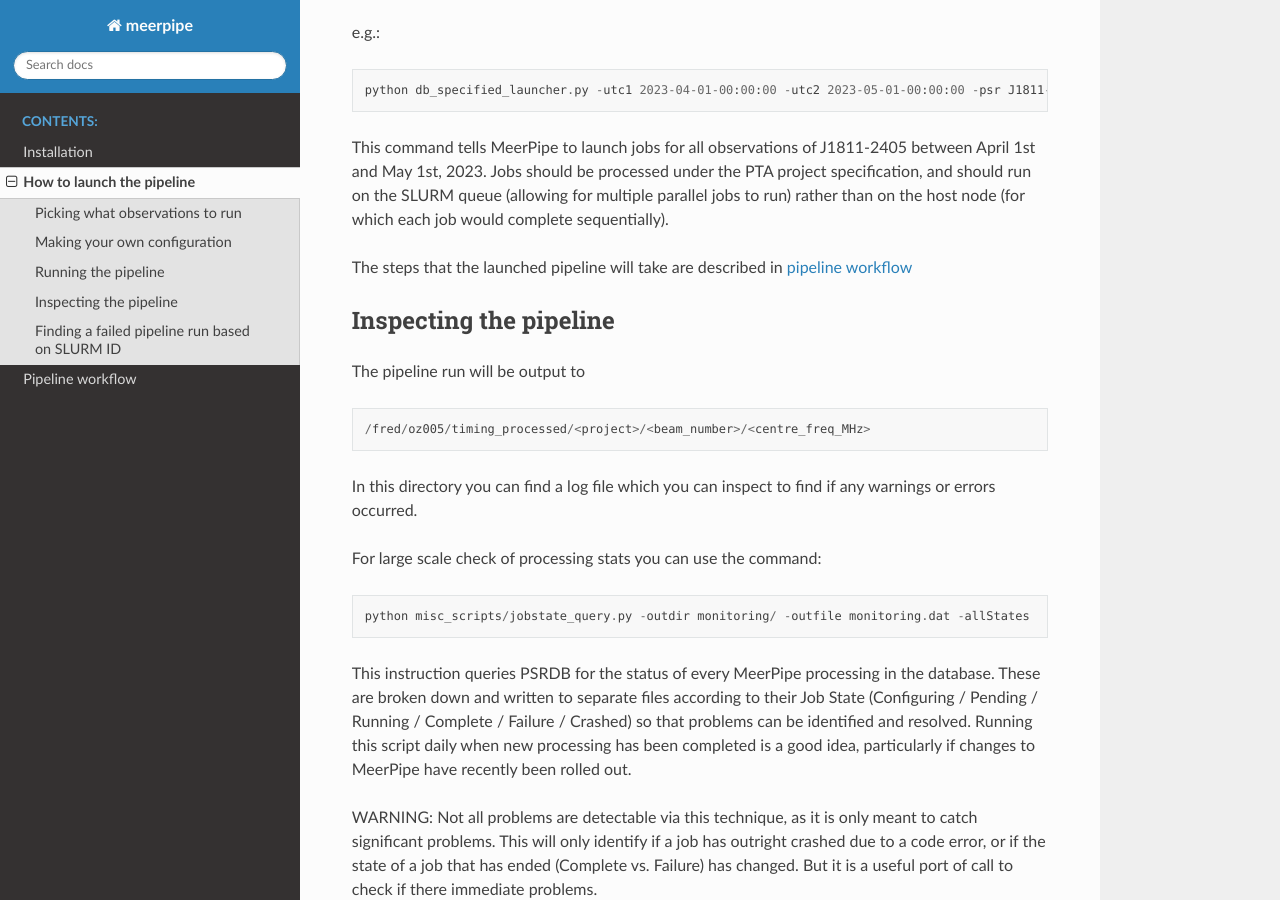
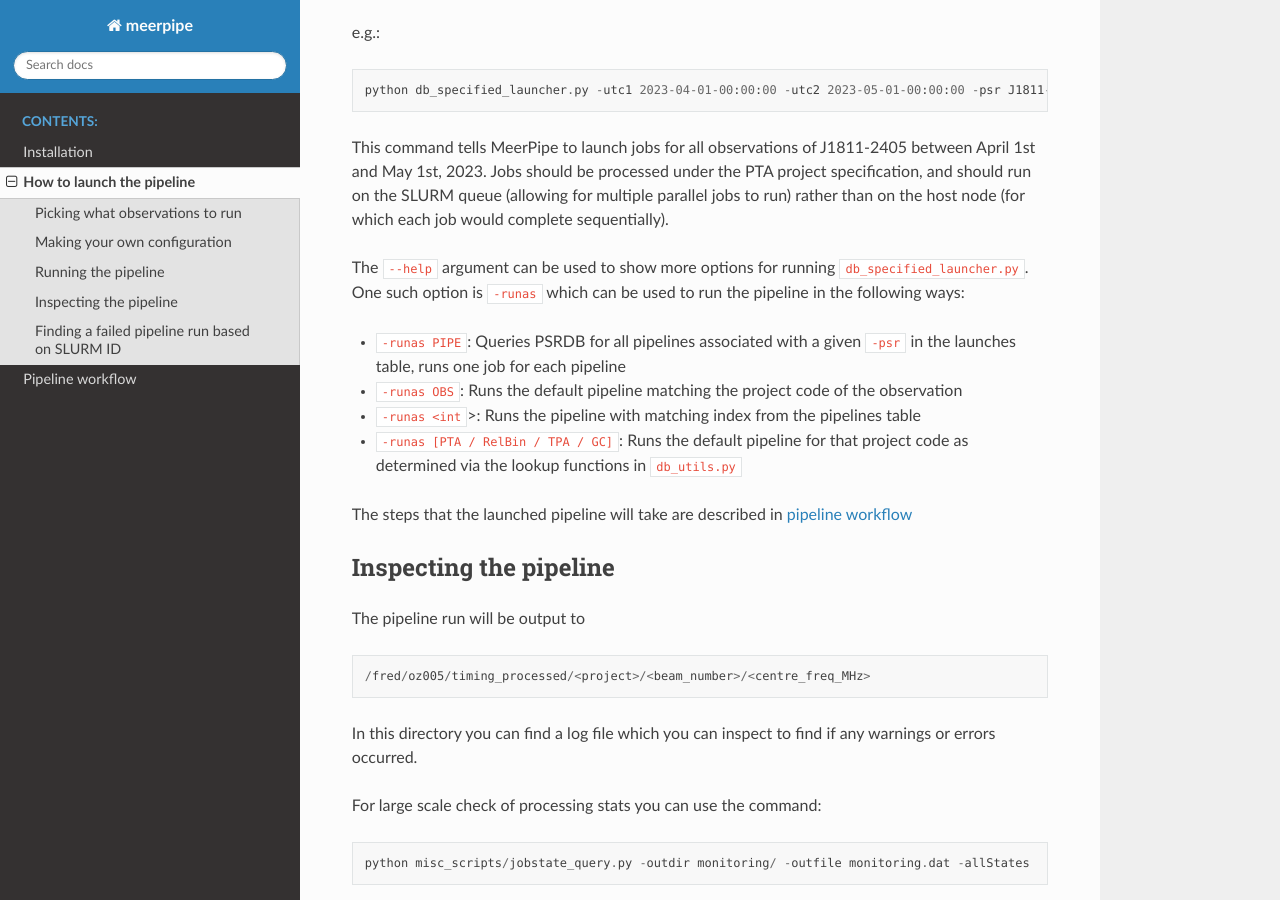
Before and after one commit to OZGrav/meerpipe, a Sphinx documentation site: the page built from docs/running_pipeline.md, in a window 1280 px wide and 900 px high, scrolled down 1185 px. Built offline with Sphinx 7.4.7 and the Read the Docs theme 2.0.0, drawn with Linux system fonts in a browser that asks for light colours.

Commit message:
Included some suggestions from Andrew Cameron

```diff
--- a/docs/running_pipeline.md
+++ b/docs/running_pipeline.md
@@ -56,6 +56,13 @@ python db_specified_launcher.py -utc1 2023-04-01-00:00:00 -utc2 2023-05-01-00:00
 This command tells MeerPipe to launch jobs for all observations of J1811-2405 between April 1st and May 1st, 2023.
 Jobs should be processed under the PTA project specification, and should run on the SLURM queue (allowing for multiple parallel jobs to run) rather than on the host node (for which each job would complete sequentially).
 
+The `--help` argument can be used to show more options for running `db_specified_launcher.py`.
+One such option is `-runas` which can be used to run the pipeline in the following ways:
+- `-runas PIPE`: Queries PSRDB for all pipelines associated with a given `-psr` in the launches table, runs one job for each pipeline
+- `-runas OBS`: Runs the default pipeline matching the project code of the observation
+- `-runas <int`>: Runs the pipeline with matching index from the pipelines table
+- `-runas [PTA / RelBin / TPA / GC]`: Runs the default pipeline for that project code as determined via the lookup functions in `db_utils.py`
+
 The steps that the launched pipeline will take are described in [pipeline workflow](pipeline_workflow.md#pipeline-workflow)
 
 ## Inspecting the pipeline
```
Also changed, not shown: docs/pipeline_workflow.md (+8 -5 lines).
